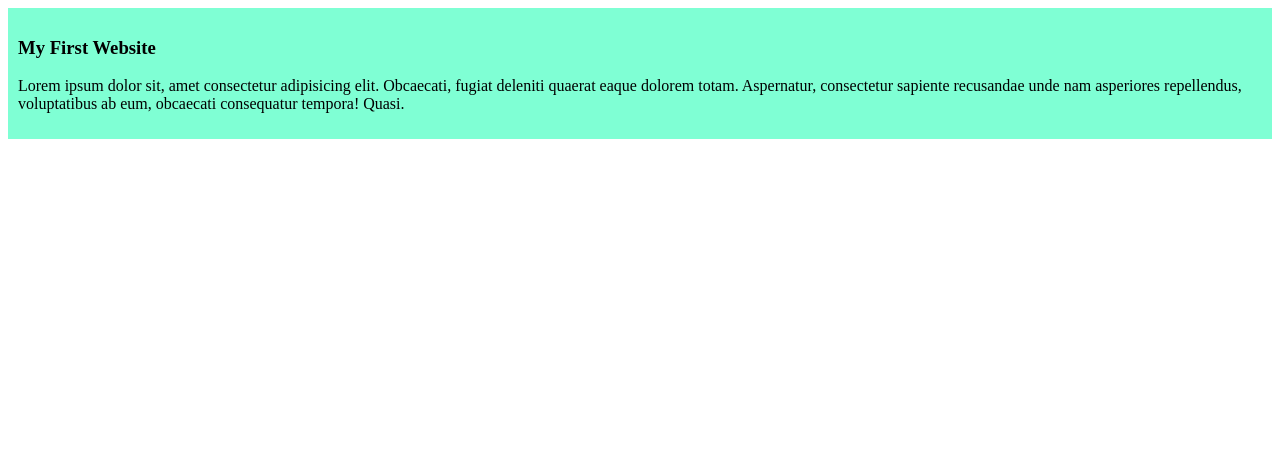
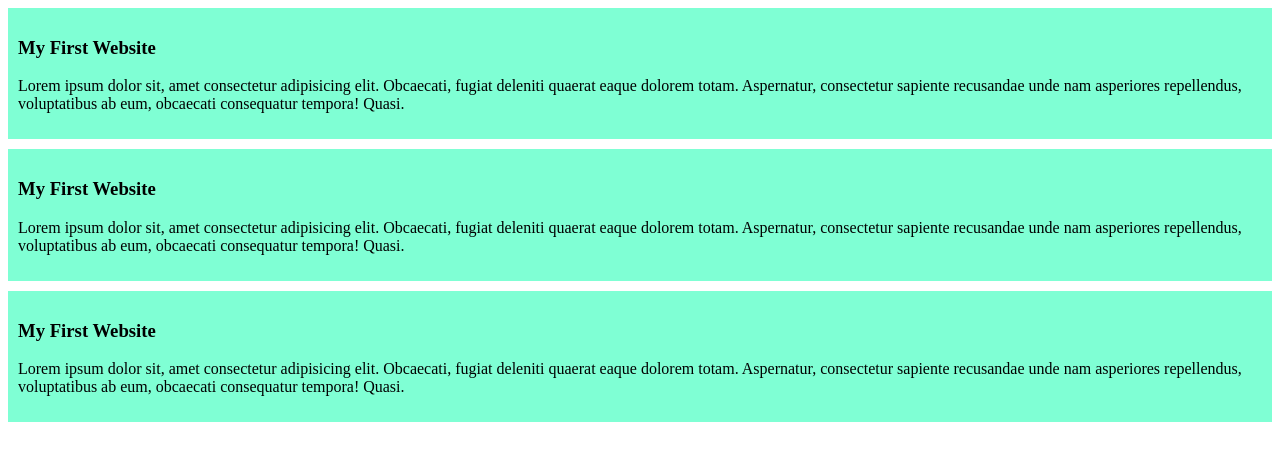
Before and after one commit to hafiz196/my-simple-website, a plain HTML site: page index.html in a window 1280 px wide. Drawn offline with Linux system fonts and the light colour scheme.

Commit message:
added the second blog and third blog

```diff
--- a/index.html
+++ b/index.html
@@ -12,6 +12,16 @@
     <p>Lorem ipsum dolor sit, amet consectetur adipisicing elit. Obcaecati, fugiat deleniti quaerat eaque dolorem totam. Aspernatur, consectetur sapiente recusandae unde nam asperiores repellendus, voluptatibus ab eum, obcaecati consequatur tempora! Quasi.
     </p>
   </div>
+  <div>
+    <h3>My First Website</h3>
+    <p>Lorem ipsum dolor sit, amet consectetur adipisicing elit. Obcaecati, fugiat deleniti quaerat eaque dolorem totam. Aspernatur, consectetur sapiente recusandae unde nam asperiores repellendus, voluptatibus ab eum, obcaecati consequatur tempora! Quasi.
+    </p>
+  </div>
+  <div>
+    <h3>My First Website</h3>
+    <p>Lorem ipsum dolor sit, amet consectetur adipisicing elit. Obcaecati, fugiat deleniti quaerat eaque dolorem totam. Aspernatur, consectetur sapiente recusandae unde nam asperiores repellendus, voluptatibus ab eum, obcaecati consequatur tempora! Quasi.
+    </p>
+  </div>
 
 
 </body>
--- a/styles/blog.css
+++ b/styles/blog.css
@@ -1,5 +1,6 @@
 div{
     background-color: aquamarine;
     padding: 10px;
+    margin-bottom: 10px;
 
 }
```
